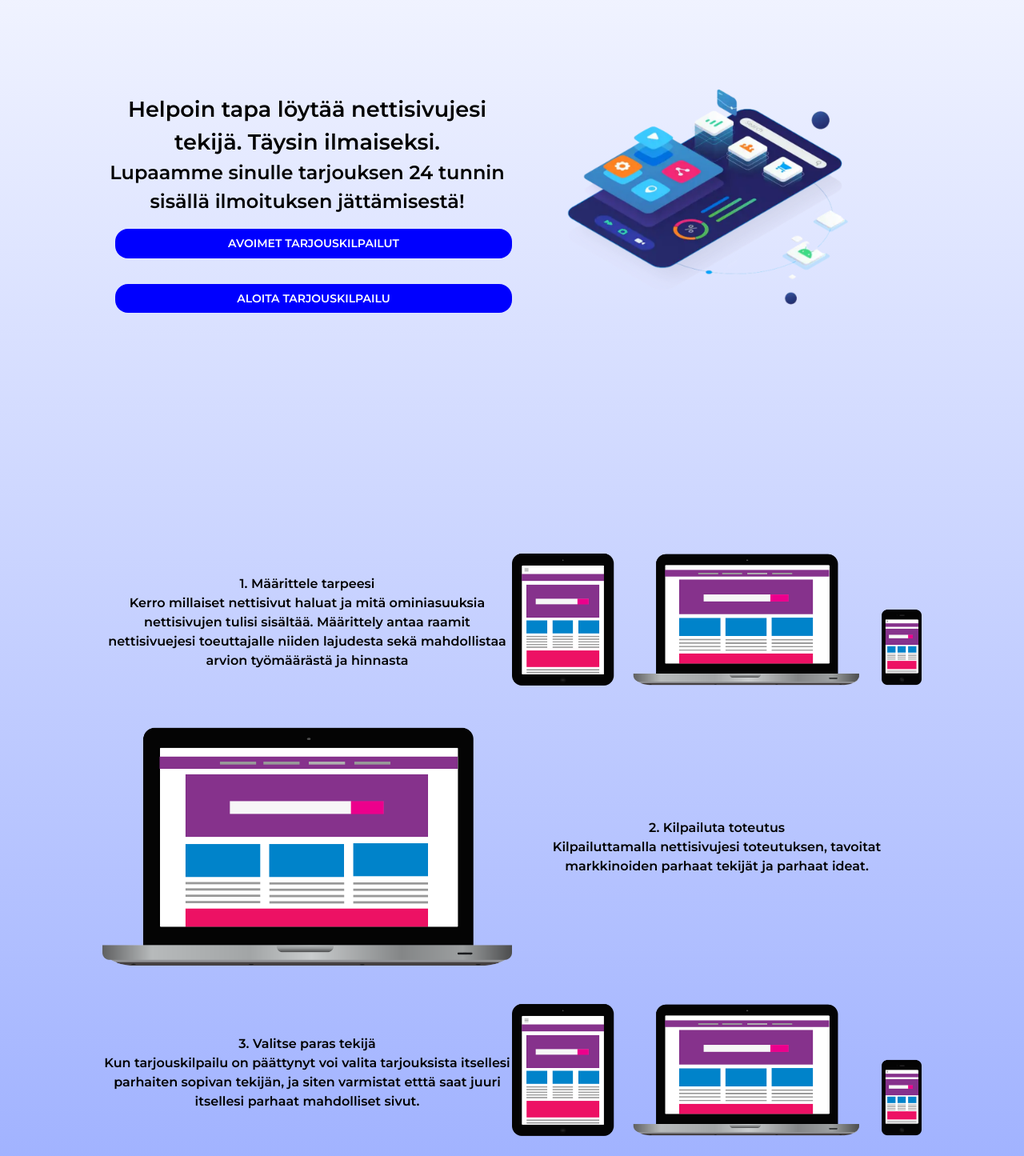
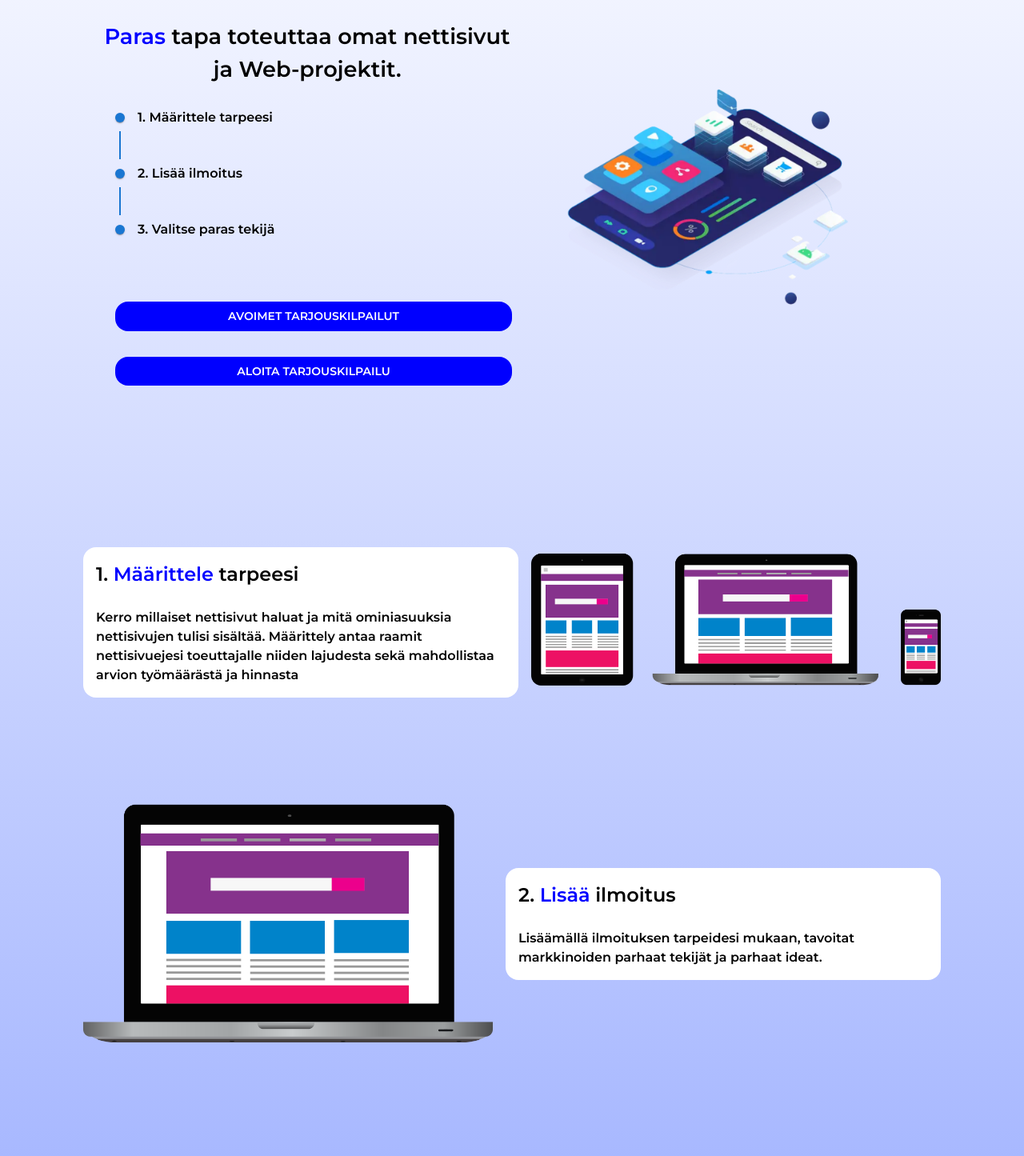
Before and after one commit to vainorantanen/nettisivutori, a React app: page / in a window 1280 px wide. Shown: the part 280-1725 px from the top of the page at 80% size. Built offline with nearby package versions, Linux system fonts and the light colour scheme; no server answers.

Commit message:
tyylitelty etusivua

```diff
--- a/package.json
+++ b/package.json
@@ -43,6 +43,7 @@
         "@emotion/react": "^11.11.1",
         "@emotion/styled": "^11.11.0",
         "@mui/icons-material": "^5.13.7",
+        "@mui/lab": "^5.0.0-alpha.138",
         "@mui/material": "^5.13.7",
         "axios": "^1.4.0",
         "bcrypt": "^5.1.0",
--- a/src/components/Home/HomeHeader.js
+++ b/src/components/Home/HomeHeader.js
@@ -2,6 +2,12 @@ import { Box, Typography, Button } from '@mui/material'
 import React from 'react'
 import { Link } from 'react-router-dom'
 import mobileAppPic from '../../Assets/mobileapp.png'
+import Timeline from '@mui/lab/Timeline'
+import TimelineItem, { timelineItemClasses } from '@mui/lab/TimelineItem'
+import TimelineSeparator from '@mui/lab/TimelineSeparator'
+import TimelineConnector from '@mui/lab/TimelineConnector'
+import TimelineContent from '@mui/lab/TimelineContent'
+import TimelineDot from '@mui/lab/TimelineDot'
 
 const HomeHeader = () => {
   return (
@@ -12,6 +18,7 @@ const HomeHeader = () => {
           textAlign: 'center',
           '@media (max-width: 442px)': {
             fontSize: '1.5rem',
+            marginBottom: '2rem'
           },
         }}
       >Tervetuoloa Nettisivutoriin!</Typography>
@@ -41,23 +48,42 @@ const HomeHeader = () => {
                 fontSize: '1rem',
               },
             }}
-          >Helpoin tapa löytää nettisivujesi tekijä. Täysin ilmaiseksi.</Typography>
-          <Typography
-            sx={{
-              fontSize: '1.5rem',
-              textAlign: 'center',
-              '@media (max-width: 442px)': {
-                fontSize: '1rem',
-              },
-            }}
-          >Lupaamme sinulle tarjouksen 24 tunnin sisällä ilmoituksen jättämisestä!</Typography>
+          ><span style={{ color: 'blue' }}>Paras</span> tapa toteuttaa omat nettisivut ja Web-projektit.</Typography>
           <Box
             sx={{
               display: 'flex',
               flexDirection: 'column',
-              flexWrap: 'wrap',
             }}
           >
+            <Box>
+              <Timeline sx={{
+                [`& .${timelineItemClasses.root}:before`]: {
+                  flex: 0,
+                  padding: 0,
+                },
+              }}>
+                <TimelineItem>
+                  <TimelineSeparator>
+                    <TimelineDot color="primary" />
+                    <TimelineConnector sx={{ bgcolor: 'primary.main' }}/>
+                  </TimelineSeparator>
+                  <TimelineContent>1. Määrittele tarpeesi</TimelineContent>
+                </TimelineItem>
+                <TimelineItem>
+                  <TimelineSeparator>
+                    <TimelineDot color="primary" />
+                    <TimelineConnector sx={{ bgcolor: 'primary.main' }}/>
+                  </TimelineSeparator>
+                  <TimelineContent>2. Lisää ilmoitus</TimelineContent>
+                </TimelineItem>
+                <TimelineItem>
+                  <TimelineSeparator>
+                    <TimelineDot color="primary" />
+                  </TimelineSeparator>
+                  <TimelineContent>3. Valitse paras tekijä</TimelineContent>
+                </TimelineItem>
+              </Timeline>
+            </Box>
             <Button
               component={Link}
               to="/tarjouskilpailut"
--- a/src/components/Home/HomeProcess.js
+++ b/src/components/Home/HomeProcess.js
@@ -9,6 +9,7 @@ const HomeProcess = () => {
       display: 'flex',
       flexDirection: 'column',
       flexWrap: 'wrap',
+      gap: '6rem'
     }}>
       <Box sx={{
         display: 'flex',
@@ -16,18 +17,22 @@ const HomeProcess = () => {
         flexWrap: 'wrap',
         justifyContent: 'center',
         alignItems: 'center',
-        textAlign: 'center'
+        textAlign: 'flex-start',
+        gap: '1rem'
       }}>
         <Box sx={{
           display: 'flex',
           flexDirection: 'column',
           flexWrap: 'wrap',
           width: '40vw',
+          backgroundColor: 'white',
+          borderRadius: '1rem',
+          padding: '1rem',
           '@media (max-width: 600px)': {
             width: '80vw',
           }
         }}>
-          <Typography>1. Määrittele tarpeesi</Typography>
+          <Typography sx={{ marginBottom: '1.5rem', fontSize: '1.5rem' }}>1. <span style={{ color: 'blue' }}>Määrittele</span>  tarpeesi</Typography>
           <Typography>Kerro millaiset nettisivut haluat ja mitä ominiasuuksia nettisivujen tulisi sisältää. Määrittely antaa raamit nettisivuejesi toeuttajalle niiden lajudesta sekä mahdollistaa arvion työmäärästä ja hinnasta</Typography>
         </Box>
         <Box>
@@ -42,7 +47,8 @@ const HomeProcess = () => {
         flexWrap: 'wrap',
         justifyContent: 'center',
         alignItems: 'center',
-        textAlign: 'center'
+        textAlign: 'flex-start',
+        gap: '1rem'
       }}>
         <Box>
           <img src={laptopPic} alt='pic of mobile app' style={{ maxWidth: '40vw', height: 'auto' }}/>
@@ -50,15 +56,16 @@ const HomeProcess = () => {
         <Box sx={{
           display: 'flex',
           flexDirection: 'column',
-          flexWrap: 'wrap',
-          justifyContent: 'flex-start',
           width: '40vw',
+          backgroundColor: 'white',
+          borderRadius: '1rem',
+          padding: '1rem',
           '@media (max-width: 600px)': {
             width: '80vw',
           }
         }}>
-          <Typography>2. Kilpailuta toteutus</Typography>
-          <Typography>Kilpailuttamalla nettisivujesi toteutuksen, tavoitat markkinoiden parhaat tekijät ja parhaat ideat.</Typography>
+          <Typography sx={{ marginBottom: '1.5rem', fontSize: '1.5rem' }}>2. <span style={{ color: 'blue' }}>Lisää</span> ilmoitus</Typography>
+          <Typography>Lisäämällä ilmoituksen tarpeidesi mukaan, tavoitat markkinoiden parhaat tekijät ja parhaat ideat.</Typography>
         </Box>
 
 
@@ -70,18 +77,22 @@ const HomeProcess = () => {
         flexWrap: 'wrap',
         justifyContent: 'center',
         alignItems: 'center',
-        textAlign: 'center'
+        textAlign: 'flex-start',
+        gap: '1rem',
       }}>
         <Box sx={{
           display: 'flex',
           flexDirection: 'column',
           flexWrap: 'wrap',
           width: '40vw',
+          backgroundColor: 'white',
+          borderRadius: '1rem',
+          padding: '1rem',
           '@media (max-width: 600px)': {
             width: '80vw',
           }
         }}>
-          <Typography>3. Valitse paras tekijä</Typography>
+          <Typography sx={{ marginBottom: '1.5rem', fontSize: '1.5rem' }}>3. <span style={{ color: 'blue' }}>Valitse</span> paras tekijä</Typography>
           <Typography>Kun tarjouskilpailu on päättynyt voi valita tarjouksista itsellesi parhaiten sopivan tekijän, ja siten varmistat etttä saat juuri itsellesi parhaat mahdolliset sivut.</Typography>
         </Box>
         <Box>
```
Also changed, not shown: 1 other file (tests, documents, lock files or other folders).
